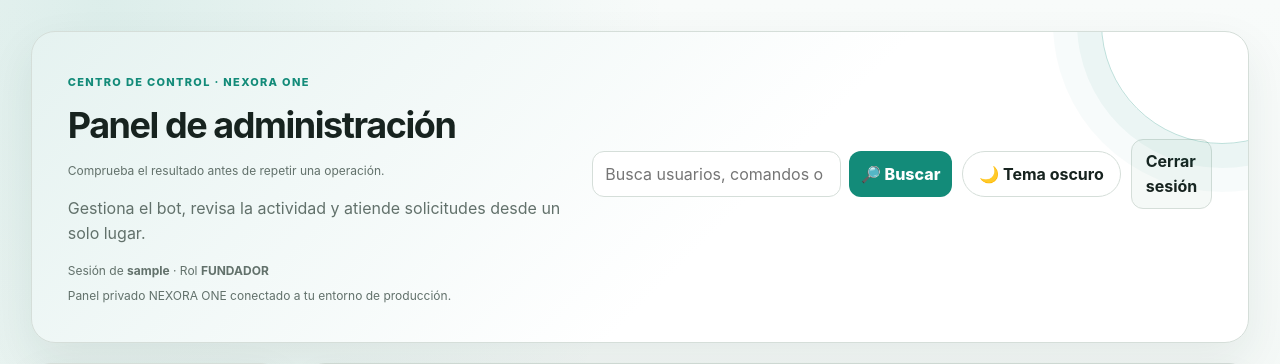
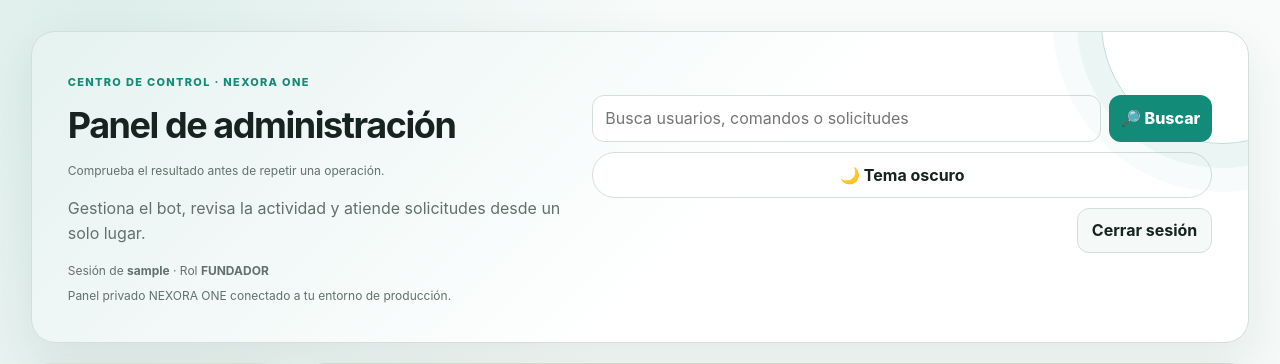
Before and after one commit to JersonEstrada20/NexoraOne, a Flask app: page /admin/panel in a window 1280 px wide. Shown: the top 364 px of the page. Run offline with Flask 3, Linux system fonts and the light colour scheme; the visitor is signed in with stand-in values (Sample User, id 1); data comes from the database, SQL or seed files in the repository; data that the repository does not hold is empty.

Commit message:
improve-admin-toolbar-wrapping

```diff
--- a/nexora/static/panel.css
+++ b/nexora/static/panel.css
@@ -245,3 +245,13 @@
   .summary { grid-template-columns:1fr; }
   .toolbar-right > a { width:100%; }
 }
+
+/* Keep the top controls readable instead of squeezing their labels. */
+.toolbar > div:first-child { min-width:0; }
+.toolbar-right { min-width:0; flex-wrap:wrap; justify-content:flex-end; }
+.toolbar-right > * { min-width:0; }
+.toolbar-right > a { flex:0 0 auto; white-space:nowrap; }
+.search-form { flex:1 1 380px; max-width:640px; }
+@media (max-width:1100px) {
+  .toolbar-right { justify-content:stretch; }
+}
```
